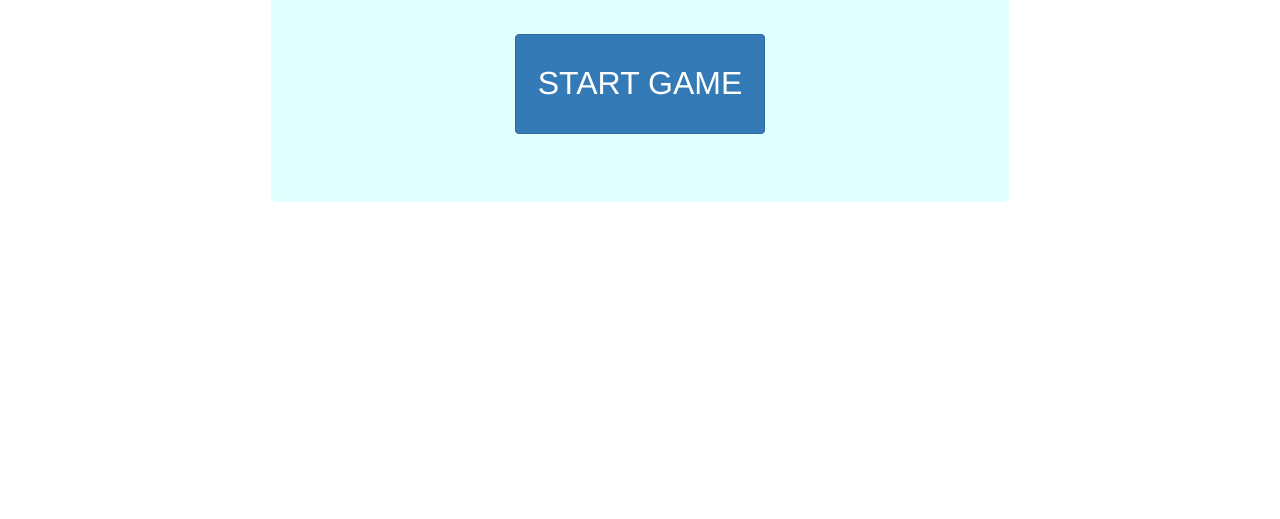
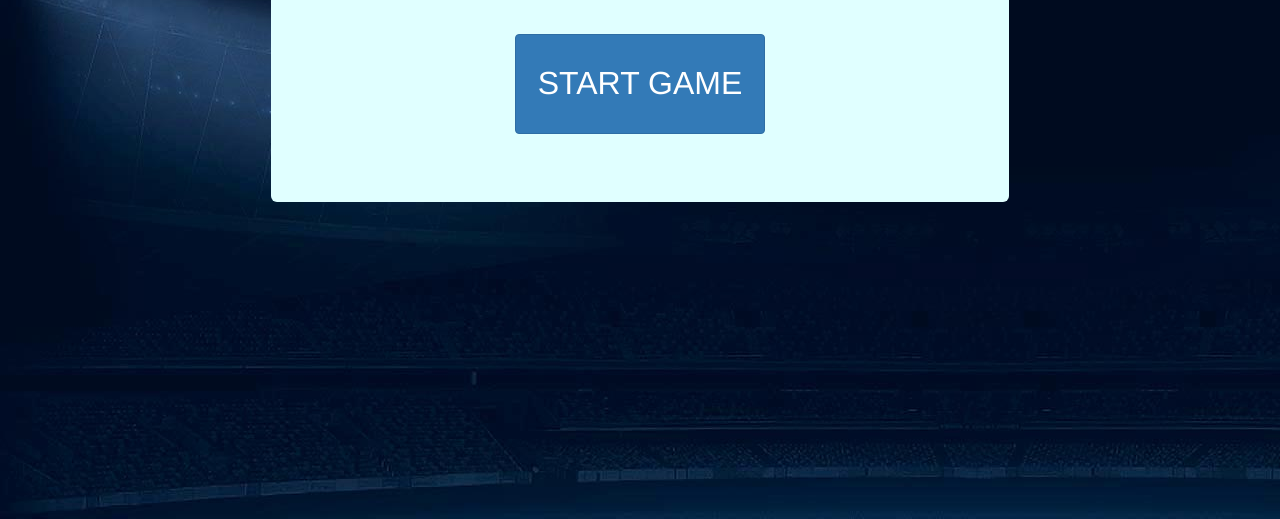
Before and after one commit to MatheusTRibeiro/TriviaGame, a plain HTML site: page index.html in a window 1280 px wide. Shown: the part 281-800 px from the top of the page. Drawn offline with nearby package versions, Linux system fonts and the light colour scheme.

Commit message:
added background

```diff
--- a/assets/css/style.css
+++ b/assets/css/style.css
@@ -1,3 +1,9 @@
+
+body {
+    background: url(../images/layout-background.jpg);
+
+
+}
 
 .container{
     width:60%;
```
Also changed, not shown: assets/images/layout-background.jpg (added), 3 other files.
